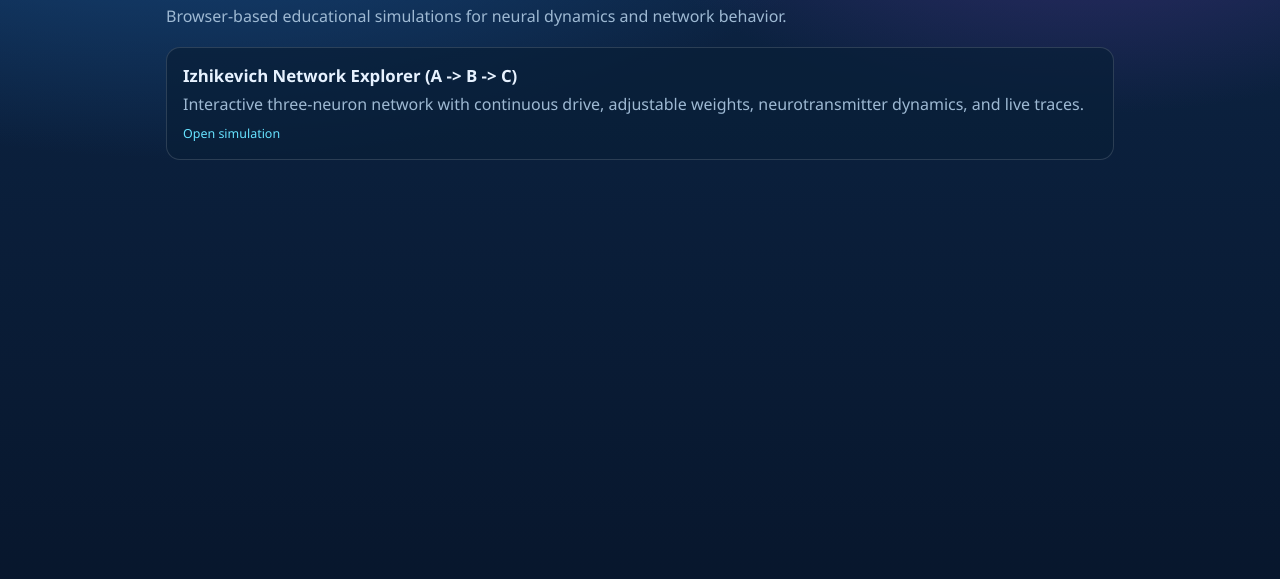
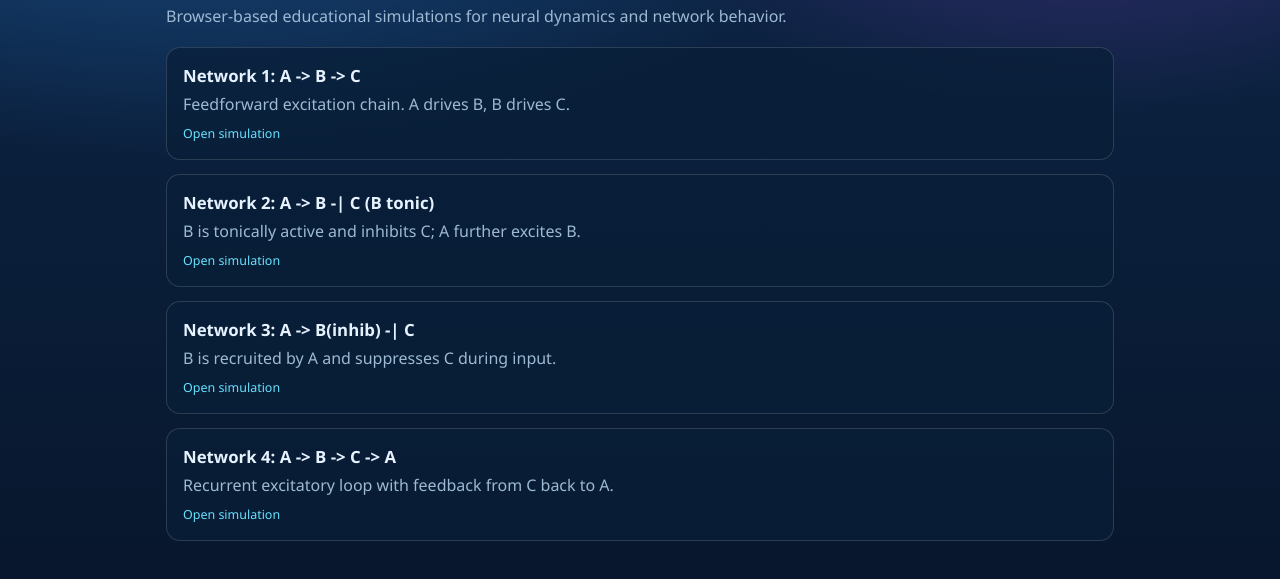
Before and after one commit to crossley/crossleylab, a plain HTML site: page site/index.html in a window 1280 px wide. Shown: the part 81-660 px from the top of the page. Drawn offline with Linux system fonts and the light colour scheme; animation ran at ten frames a second.

Commit message:
Use link-based network presets and remove in-app preset switcher

```diff
--- a/site/index.html
+++ b/site/index.html
@@ -92,11 +92,31 @@
       </p>
 
       <section class="cards">
-        <a class="card" href="./iz-nets/">
-          <h2>Izhikevich Network Explorer (A -> B -> C)</h2>
+        <a class="card" href="./iz-nets/?preset=n1">
+          <h2>Network 1: A -> B -> C</h2>
           <p>
-            Interactive three-neuron network with continuous drive, adjustable weights,
-            neurotransmitter dynamics, and live traces.
+            Feedforward excitation chain. A drives B, B drives C.
+          </p>
+          <span class="tag">Open simulation</span>
+        </a>
+        <a class="card" href="./iz-nets/?preset=n2">
+          <h2>Network 2: A -> B -| C (B tonic)</h2>
+          <p>
+            B is tonically active and inhibits C; A further excites B.
+          </p>
+          <span class="tag">Open simulation</span>
+        </a>
+        <a class="card" href="./iz-nets/?preset=n3">
+          <h2>Network 3: A -> B(inhib) -| C</h2>
+          <p>
+            B is recruited by A and suppresses C during input.
+          </p>
+          <span class="tag">Open simulation</span>
+        </a>
+        <a class="card" href="./iz-nets/?preset=n4">
+          <h2>Network 4: A -> B -> C -> A</h2>
+          <p>
+            Recurrent excitatory loop with feedback from C back to A.
           </p>
           <span class="tag">Open simulation</span>
         </a>
```
Also changed, not shown: code/iz_nets_web/src/main.ts (+9 -23 lines).
